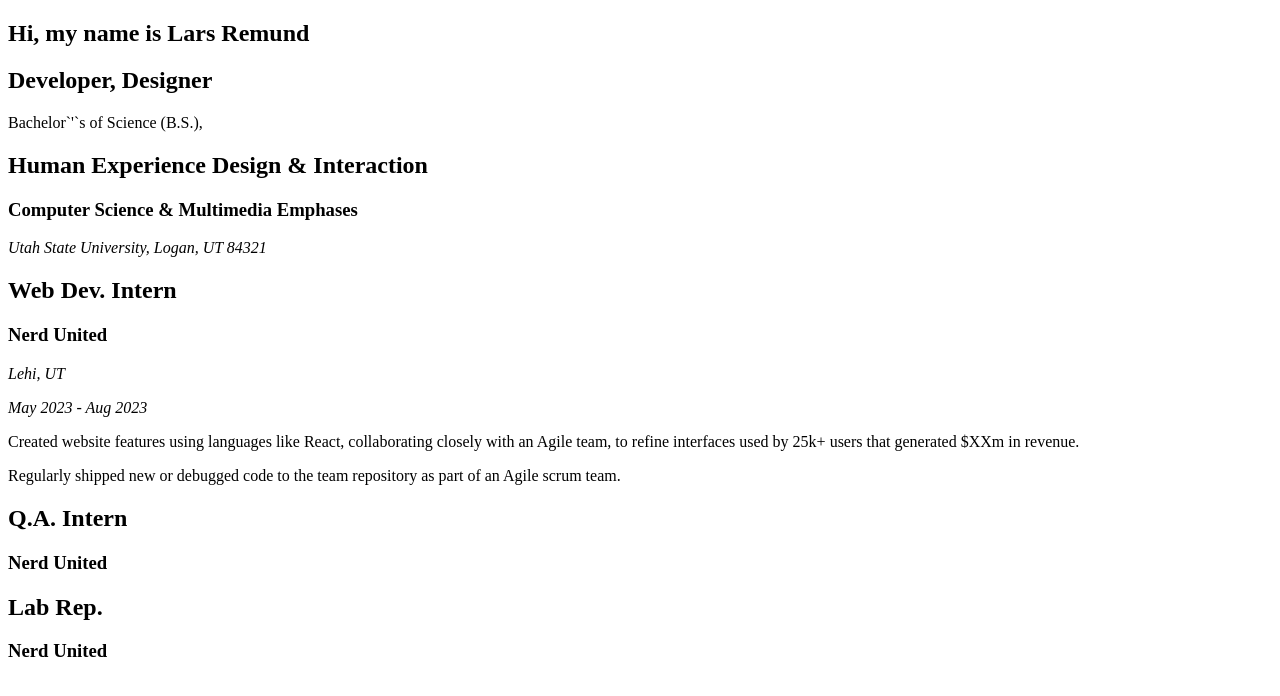
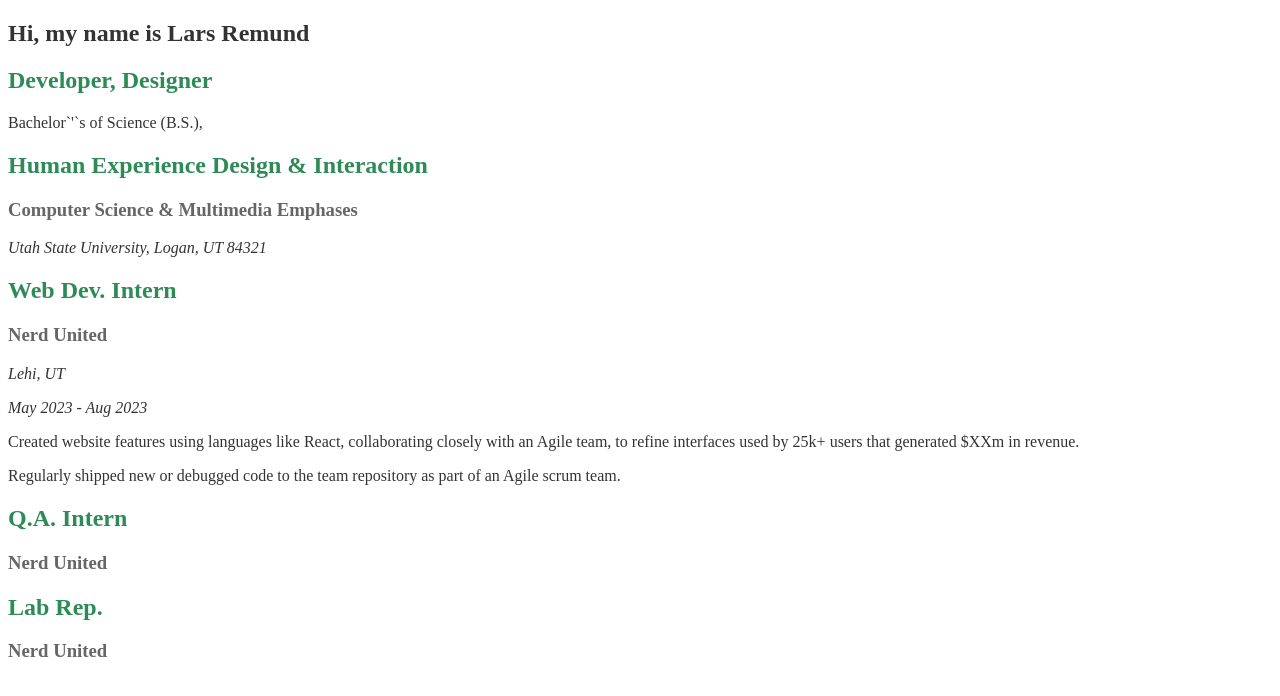
Before and after one commit to laremund/portfolio-vite, a React (Vite) app: page / in a window 1280 px wide. Shown: the top 696 px of the page. Built offline with nearby package versions, Linux system fonts and the light colour scheme.

Commit message:
Added a potential color scheme set to App.css for later use.

```diff
--- a/src/App.css
+++ b/src/App.css
@@ -1,3 +1,37 @@
+/* Active Color Scheme */
+:root {
+  --primary-text: #333333;
+  --accent: #2E8B57;
+  --secondary-text: #666666;
+  --secondary-background: #E9E9E9;
+  --border: #E1E8E4;
+}
+
+/* Trendy Color Scheme (not active) */
+:root {
+  --dark: #1A1A1A;
+  --tan: #DCC9A9;
+  --red: #B83A2D;
+  --green: #4E6851;
+  --gray: #979797;
+}
+
+h1 {
+  color: var(--primary-text);
+}
+
+h2 {
+  color: var(--accent);
+}
+
+h3 {
+  color: var(--secondary-text);
+}
+
+p {
+  color: var(--primary-text);
+}
+
 #root {
   /* COMMENTED OUT BELOW IS DEFAULT STYLING FROM VITE */
   /* max-width: 1280px;
```
